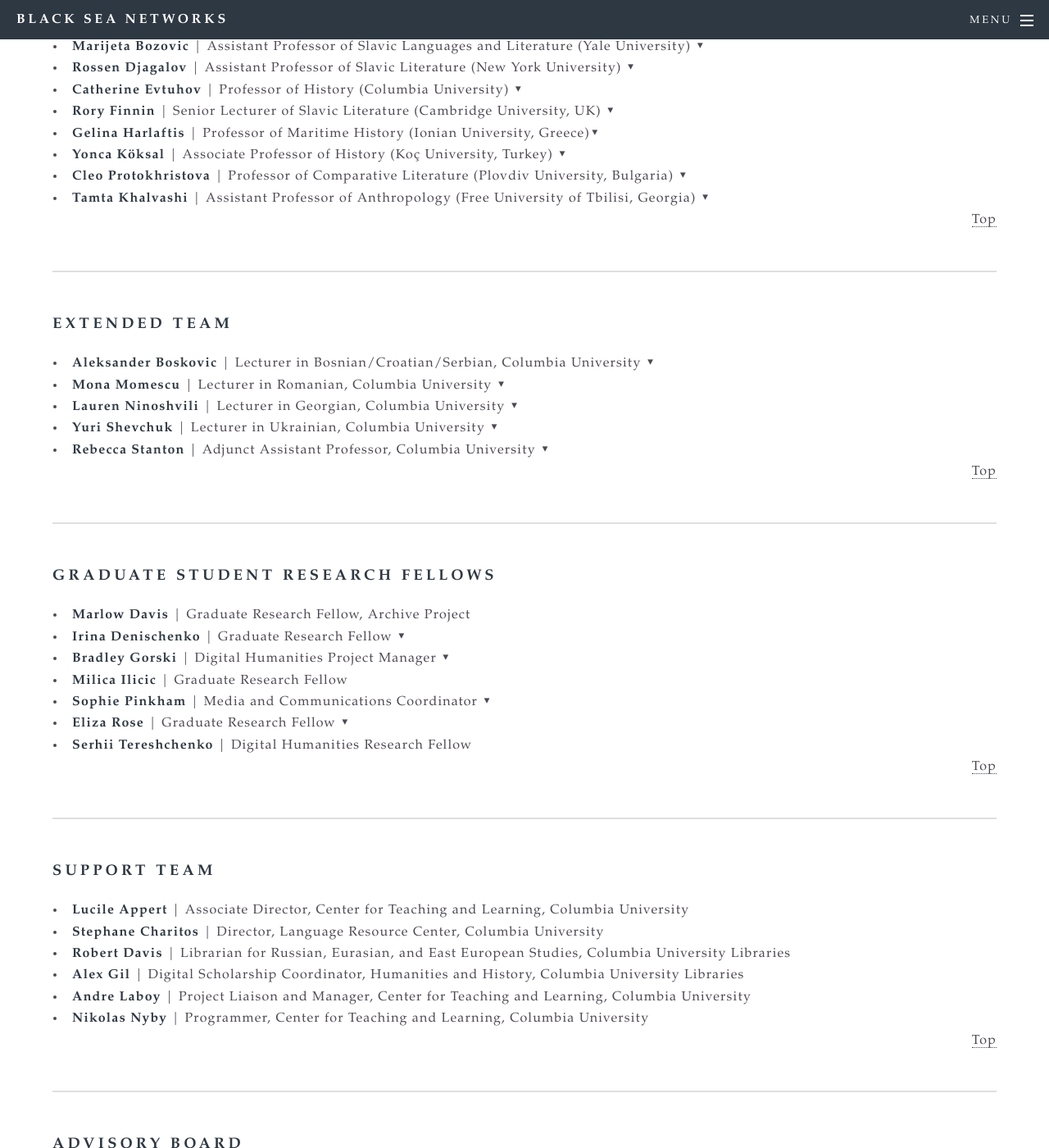
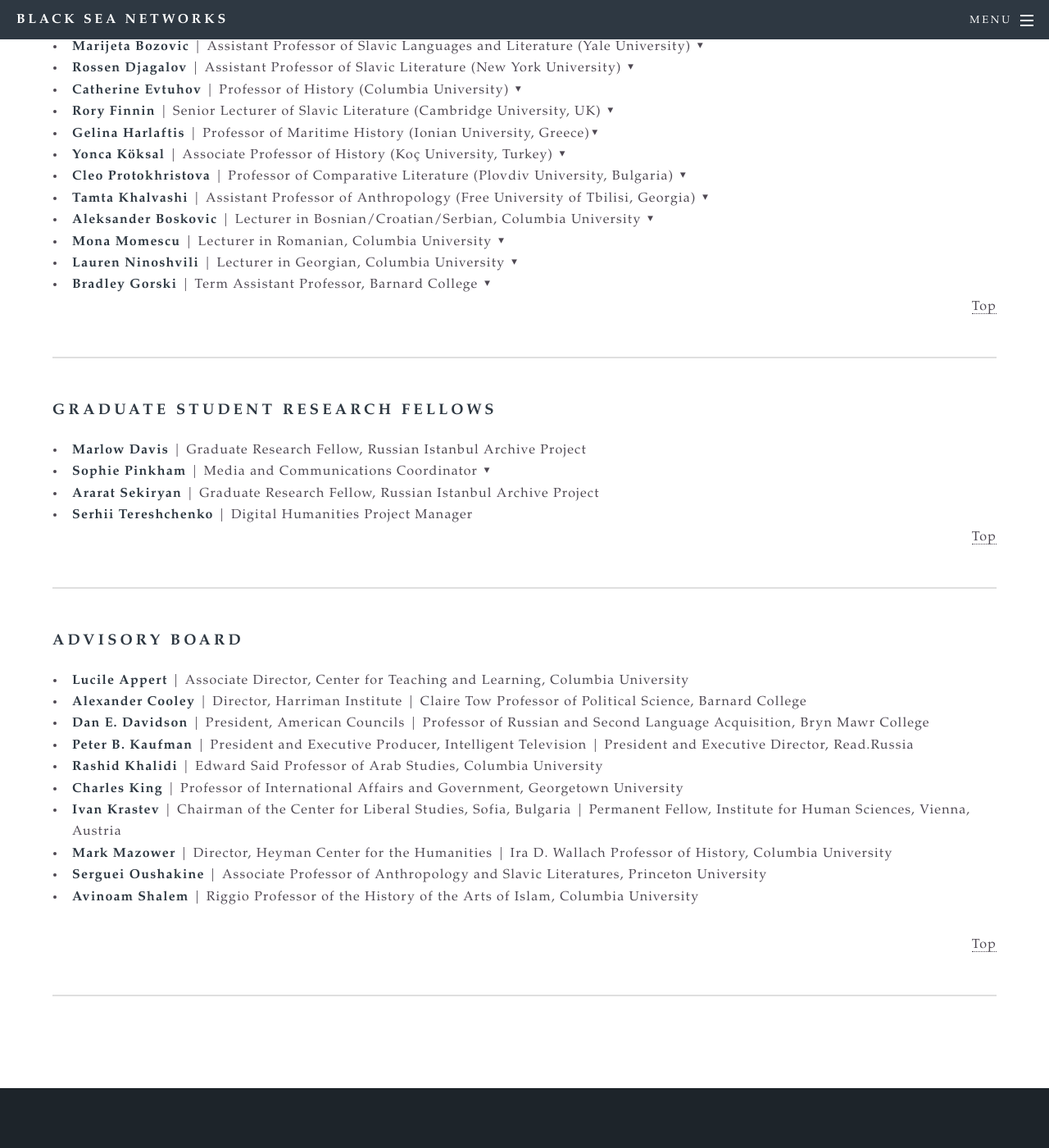
Before and after one commit to bradleygorski/blackseanet, a Jekyll site: the page built from people.html, in a window 1280 px wide and 1400 px high, scrolled down 671 px. Shown: the whole window at 82% size. Built offline with Jekyll 4.4.1, drawn with Linux system fonts in a browser that asks for light colours.

Commit message:
Updated groupings

```diff
--- a/people.html
+++ b/people.html
@@ -203,14 +203,7 @@ title: People
 			   as a cargo gateway between China and Europe.</p>
             </div>
         </li>
-
-		<a name="extended"></a><p align="right"><a href="#top">Top</a></p>
-	</ul>
-
-	<hr /><h3>Extended Team</h3>
-	<ul>
-
-		<li>
+        <li>
             <strong>Aleksander Boskovic</strong> | Lecturer in Bosnian/Croatian/Serbian, Columbia University
             <span class="people-bio-button" title="Toggle Bio">▼</span>
             <div class="people-bio">
@@ -265,80 +258,27 @@ title: People
 		        a book on language, traditional polyphonic song, and cultural tourism in postsocialist Georgia. </p>
             </div>
         </li>
-
-		<li>
-            <strong>Yuri Shevchuk</strong> | Lecturer in Ukrainian, Columbia University
-            <span class="people-bio-button" title="Toggle Bio">▼</span>
-            <div class="people-bio">
-            <p></p>
-		        <p align='justify'>Yuri Shevchuk is lecturer of Ukrainian language at Columbia University’s Department
-		            of Slavic Languages. He holds a Ph.D. in Germanic Philology from Kyiv State University (1987),
-		            and MA in Political Science from the New School for Social Research (1996).
-		            He has published in the US, Canadian, and Ukrainian press and on the Internet on
-		            issues of Ukrainian language, identity, culture, Ukrainian and world cinema.  His
-		            latest publication is <i>Beginner's Ukrainian with Interactive Online Workbook</i> (Hippocrene, 2013), a
-		            textbook for university students and independent learners worldwide, and Linguistic
-		            Schizophrenia. Whither, Ukraine?, 2015, Diskursus (in Ukrainian). He has lectured on
-		            Ukrainian language, culture, and film at leading US, Canadian, Italian, Spanish, Polish,
-		            Ukrainian universities. Yuri Shevchuk has translated into Ukrainian: George Orwell's <i>Animal Farm</i>
-		            and Orest Subtelny's <i>Ukraine. A History</i>. He is the director of the Philological
-		            Section of the Shevchenko Scientific Society (USA), and editorial board member of
-		            <a href="http://mundoeslavo.com/index.php/meslav">Mundo Eslavo</a>, published in the
-		            University of Granada, Spain. <a href="http://dyvoslovo.com.ua/archive/07_08_2015"><i>Dyvoslovo</i></a> (Ukrainian
-		            Language and Literature in Educational Establishments), published in Ukraine, by the
-		            Institute of Pedagogy, National Academy of Sciences of Ukraine. He is currently working
-		            on Ukrainian English Collocations Dictionary and on a project entitled
-		            "Ukrainian language and identity since 1991."</p>
-            </div>
-        </li>
-
         <li>
-        <strong>Rebecca Stanton</strong> | Adjunct Assistant Professor, Columbia University
-            <span class="people-bio-button" title="Toggle Bio">▼</span>
-            <div class="people-bio">
-		        <p></p>
-            </div>
-        </li>
-
-        <a name="gradstuds"></a><p align="right"><a href="#top">Top</a></p>
-
-	</ul>
-		<hr /><h3>Graduate Student Research Fellows</h3>
-	<ul>
-		<li><strong>Marlow Davis</strong> | Graduate Research Fellow, Archive Project</li>
-			<li>
-            <strong>Irina Denischenko</strong> | Graduate Research Fellow
+            <strong>Bradley Gorski</strong> | Term Assistant Professor, Barnard College
             <span class="people-bio-button" title="Toggle Bio">▼</span>
             <div class="people-bio">
                 <p></p>
-                <p align='justify'>Irina Denischenko is a Ph.D. candidate in Slavic and Comparative
-                Literature at Columbia University, where she received her M.Phil. (2013) and M.A. (2012)
-                degrees. She also holds an M.A. degree in History (2008) from Central European
-                University and a B.A. in Comparative Literature (2007) from Stanford. Irina is
-                currently completing her dissertation entitled “Mikhail Bakhtin and the 20th-century
-                Poetics of Language in Central and Eastern Europe,” which investigates the co-evolution
-                of literary theory and artistic practices from the 1910s to the 1930s. Her research
-                interests include Soviet literary theory and philosophy of language, the avant-garde
-                in Central and Eastern Europe, and contemporary literature of the region. She hails
-                from the port city of Rostov-on-Don, not far from the Azov and Black seas.</p>
-            </div>
-        </li><li>
-            <strong>Bradley Gorski</strong> | Digital Humanities Project Manager
-            <span class="people-bio-button" title="Toggle Bio">▼</span>
-            <div class="people-bio">
-                <p></p>
-                <p align='justify'>Bradley Gorski is a Ph.D. Candidate in Slavic Literature at Columbia
-                University where his research focuses on twentieth- and twenty-first-century Russian
-                literature and literary culture. His dissertation, “Authors of Success: Cultural
+                <p align='justify'>Bradley Gorski is Term Assistant Professor in Slavic at Barnard College
+                where he teaches a range of Russian and comparative literature and culture courses. His dissertation, “Authors of Success: Cultural
                 Capitalism and Literary Evolution in Contemporary Russia,” examines various technologies
                 of literary prominence in post-Soviet Russia—from mass literature to social media—and their
                 attendant effects on the development of contemporary literature. His secondary interests include
                 postwar Soviet literature and culture, the Soviet and post-Soviet peripheries, and digital approaches to
                 the humanities.</p>
             </div>
-		</li><li><strong>Milica Ilicic</strong> | Graduate Research Fellow</li>
-		<li>
-            <strong>Sophie Pinkham</strong> | Media and Communications Coordinator
+		</li>
+        <a name="gradstuds"></a><p align="right"><a href="#top">Top</a></p>
+
+	</ul>
+		<hr /><h3>Graduate Student Research Fellows</h3>
+	<ul>
+		<li><strong>Marlow Davis</strong> | Graduate Research Fellow, Russian Istanbul Archive Project</li>
+            <li><strong>Sophie Pinkham</strong> | Media and Communications Coordinator
             <span class="people-bio-button" title="Toggle Bio">▼</span>
             <div class="people-bio">
                 <p></p>
@@ -349,42 +289,16 @@ title: People
                 and <i>The Nation</i>. From 2005&ndash;2011 she worked in international public health, focusing on HIV and drug policy
                 in Eastern Europe and Central Asia. </p>
             </div></li>
-		<li>
-            <strong>Eliza Rose</strong> | Graduate Research Fellow
-            <span class="people-bio-button" title="Toggle Bio">▼</span>
-            <div class="people-bio">
-                <p></p>
-                <p align='justify'>Eliza Rose is in her fifth year of working on a Ph.D. in Slavic
-                Languages and Comparative Literature at Columbia University. Her research explores
-                Science Fiction, technophilia and technophobia, and representations of labor in
-                Poland and Yugoslavia. Her dissertation follows the deterritorialization of aesthetics
-                along forking paths in the 1970s, taking up case studies of artists and filmmakers who
-                attempt, sometimes gracefully and at other times clumsily, to defer agency and
-                representational power to manual workers. Her dissertation evaluates alternatives
-                to the concept of intellectualism as a cultural niche and class category, and
-                explores the ethics of conscious gestures to undo one's own elitism. Eliza speaks
-                Polish and Serbian, and is currently translating Irena Krzywicka's novel <i>First
-                Blood</i> as part of an ALTA fellowship. She is based in Los Angeles.</p>
-            </div></li>
-		<li><strong>Serhii Tereshchenko</strong> | Digital Humanities Research Fellow</li>
+            <li><strong>Ararat Sekiryan</strong> | Graduate Research Fellow, Russian Istanbul Archive Project</li>
+		<li><strong>Serhii Tereshchenko</strong> | Digital Humanities Project Manager</li>
 
-        <a name="support"></a><p align="right"><a href="#top">Top</a></p>
+        <a name="board"></a><p align="right"><a href="#top">Top</a></p>
 	</ul>
-	<hr /><h3>Support Team</h3>
-	<ul>
-		<li><strong>Lucile Appert</strong> | Associate Director, Center for Teaching and Learning, Columbia University</li>
-		<li><strong>Stephane Charitos</strong> | Director, Language Resource Center, Columbia University</li>
-		<li><strong>Robert Davis</strong> | Librarian for Russian, Eurasian, and East European Studies, Columbia University Libraries</li>
-		<li><strong>Alex Gil</strong> | Digital Scholarship Coordinator, Humanities and History, Columbia University Libraries</li>
-		<li><strong>Andre Laboy</strong> | Project Liaison and Manager, Center for Teaching and Learning, Columbia University</li>
-		<li><strong>Nikolas Nyby</strong> | Programmer, Center for Teaching and Learning, Columbia University</li>
-		<a name="board"></a><p align="right"><a href="#top">Top</a></p>
-	</ul>
-
 
 
 	<hr /><h3>Advisory Board</h3>
 	<ul>
+		<li><strong>Lucile Appert</strong> | Associate Director, Center for Teaching and Learning, Columbia University</li>
 		<li><strong>Alexander Cooley</strong> | Director, Harriman Institute | Claire Tow Professor of Political Science, Barnard College</li>
 		<li><strong>Dan E. Davidson</strong> | President, American Councils | Professor of Russian and Second Language Acquisition, Bryn Mawr College</li>
 		<li><strong>Peter B. Kaufman</strong> | President and Executive Producer, Intelligent Television | President and Executive Director, Read.Russia </li>
```
